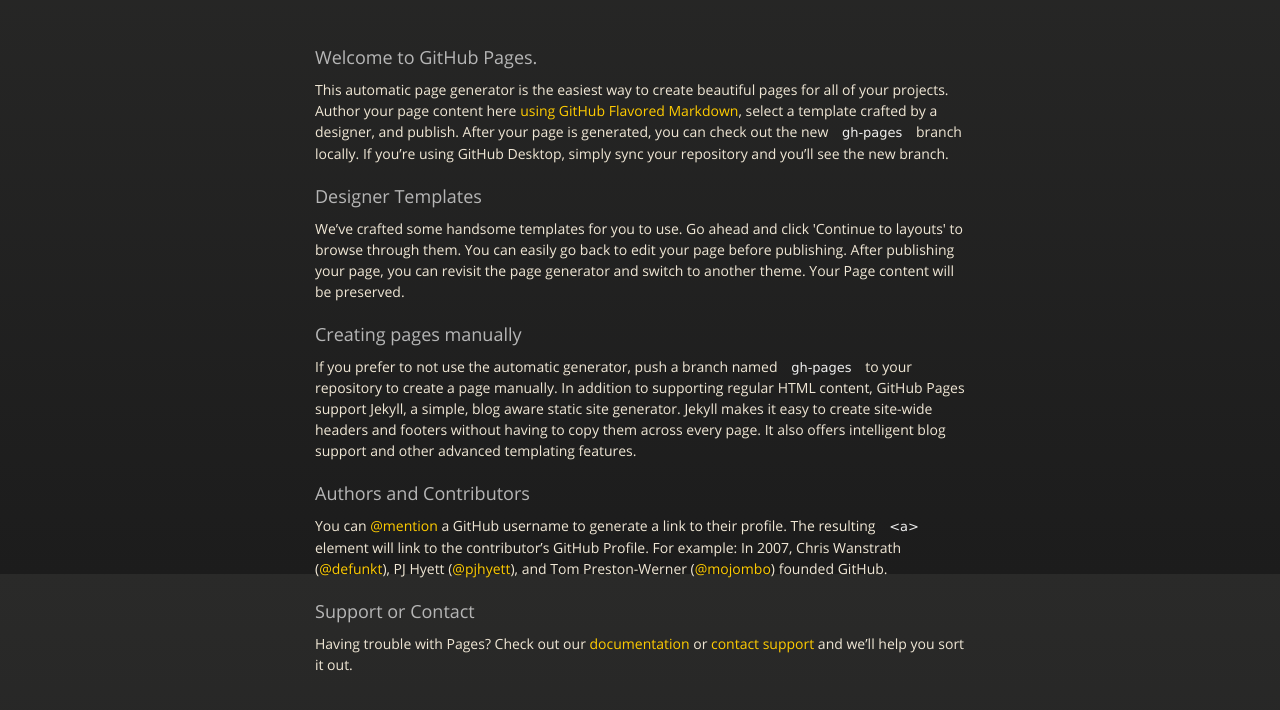
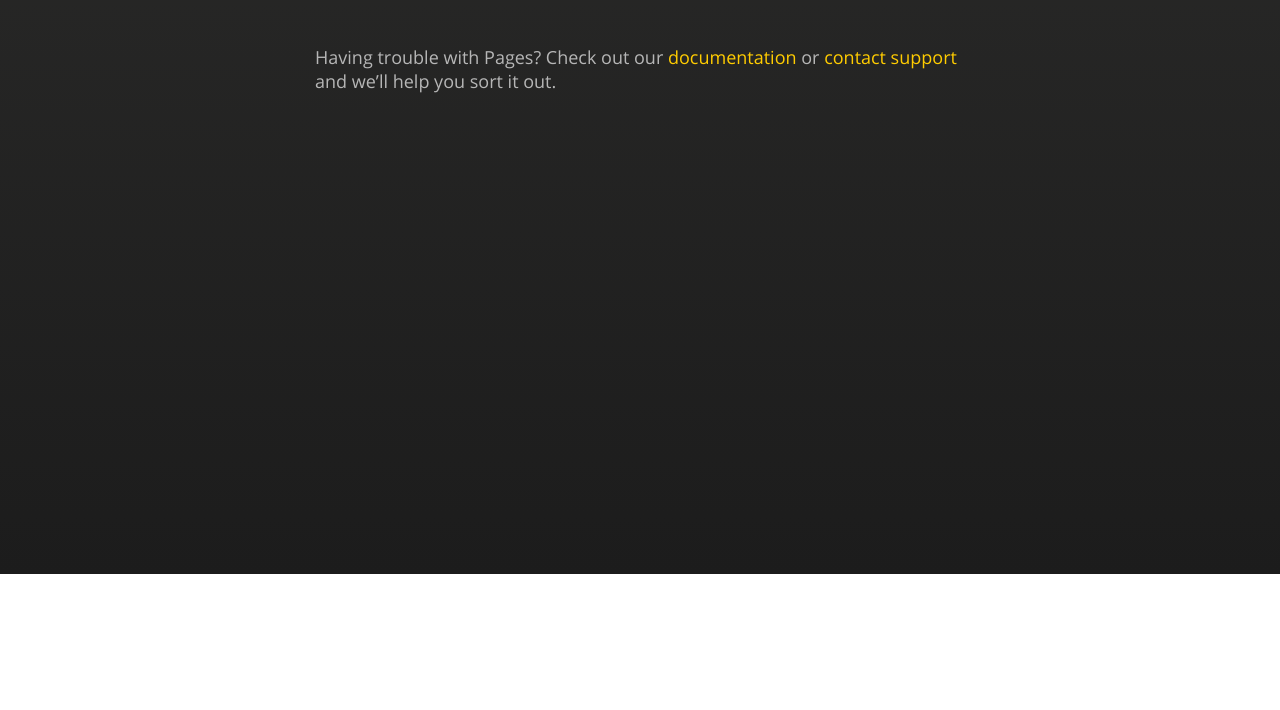
Before and after one commit to PurpleHua/PurpleHua.github.io, a plain HTML site: page index.html in a window 1280 px wide. Shown: the part 226-936 px from the top of the page. After the commit the page ends 800 px from the top, so only its background shows below. Drawn offline with nearby package versions, Linux system fonts and the light colour scheme.

Commit message:
Update index.html

```diff
--- a/index.html
+++ b/index.html
@@ -36,27 +36,7 @@
         </div>
 
         <h3>
-<a id="welcome-to-github-pages" class="anchor" href="#welcome-to-github-pages" aria-hidden="true"><span aria-hidden="true" class="octicon octicon-link"></span></a>Welcome to GitHub Pages.</h3>
 
-<p>This automatic page generator is the easiest way to create beautiful pages for all of your projects. Author your page content here <a href="https://guides.github.com/features/mastering-markdown/">using GitHub Flavored Markdown</a>, select a template crafted by a designer, and publish. After your page is generated, you can check out the new <code>gh-pages</code> branch locally. If you’re using GitHub Desktop, simply sync your repository and you’ll see the new branch.</p>
-
-<h3>
-<a id="designer-templates" class="anchor" href="#designer-templates" aria-hidden="true"><span aria-hidden="true" class="octicon octicon-link"></span></a>Designer Templates</h3>
-
-<p>We’ve crafted some handsome templates for you to use. Go ahead and click 'Continue to layouts' to browse through them. You can easily go back to edit your page before publishing. After publishing your page, you can revisit the page generator and switch to another theme. Your Page content will be preserved.</p>
-
-<h3>
-<a id="creating-pages-manually" class="anchor" href="#creating-pages-manually" aria-hidden="true"><span aria-hidden="true" class="octicon octicon-link"></span></a>Creating pages manually</h3>
-
-<p>If you prefer to not use the automatic generator, push a branch named <code>gh-pages</code> to your repository to create a page manually. In addition to supporting regular HTML content, GitHub Pages support Jekyll, a simple, blog aware static site generator. Jekyll makes it easy to create site-wide headers and footers without having to copy them across every page. It also offers intelligent blog support and other advanced templating features.</p>
-
-<h3>
-<a id="authors-and-contributors" class="anchor" href="#authors-and-contributors" aria-hidden="true"><span aria-hidden="true" class="octicon octicon-link"></span></a>Authors and Contributors</h3>
-
-<p>You can <a href="https://help.github.com/articles/basic-writing-and-formatting-syntax/#mentioning-users-and-teams" class="user-mention">@mention</a> a GitHub username to generate a link to their profile. The resulting <code>&lt;a&gt;</code> element will link to the contributor’s GitHub Profile. For example: In 2007, Chris Wanstrath (<a href="https://github.com/defunkt" class="user-mention">@defunkt</a>), PJ Hyett (<a href="https://github.com/pjhyett" class="user-mention">@pjhyett</a>), and Tom Preston-Werner (<a href="https://github.com/mojombo" class="user-mention">@mojombo</a>) founded GitHub.</p>
-
-<h3>
-<a id="support-or-contact" class="anchor" href="#support-or-contact" aria-hidden="true"><span aria-hidden="true" class="octicon octicon-link"></span></a>Support or Contact</h3>
 
 <p>Having trouble with Pages? Check out our <a href="https://help.github.com/pages">documentation</a> or <a href="https://github.com/contact">contact support</a> and we’ll help you sort it out.</p>
       </section>
```
